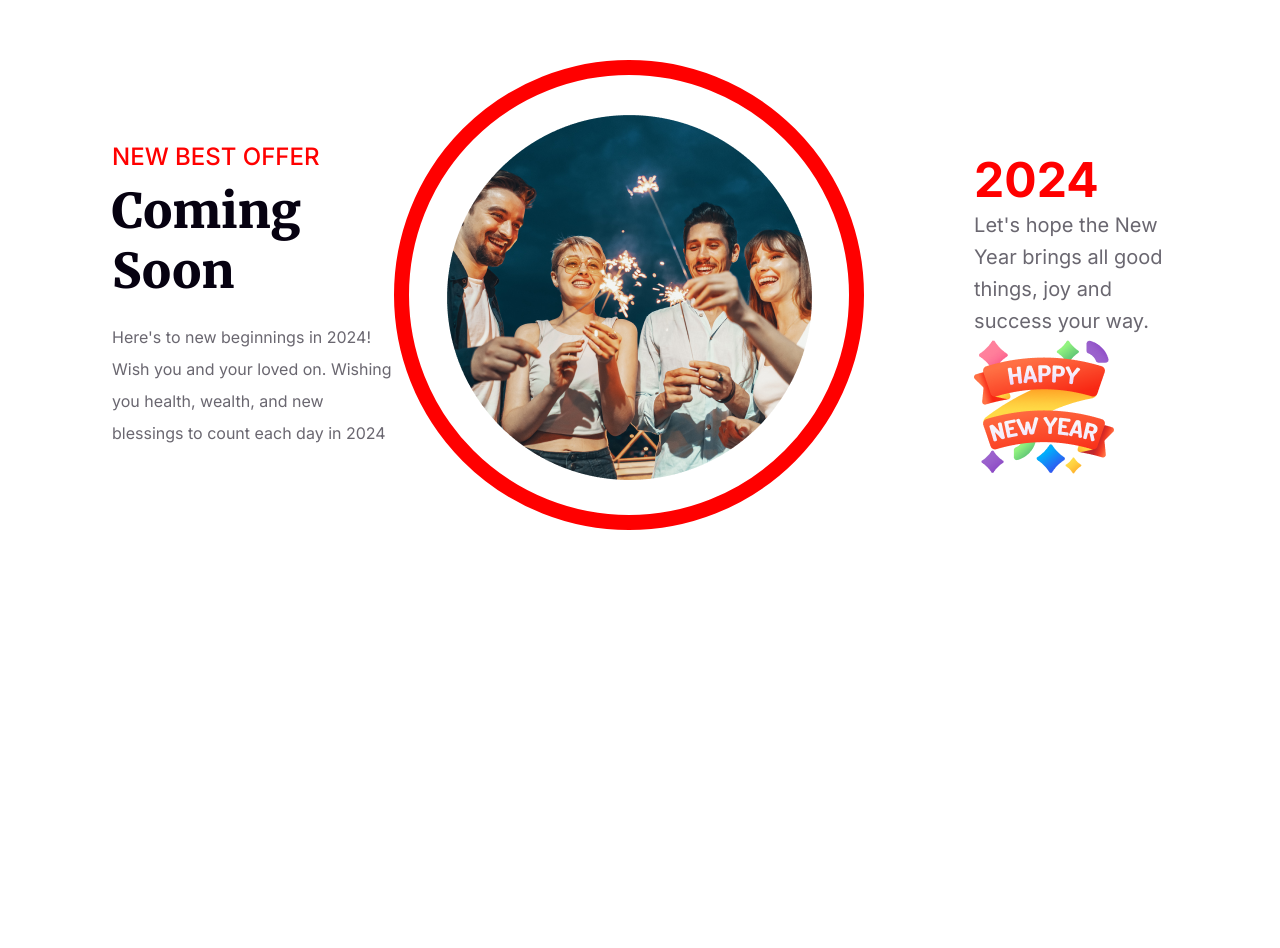
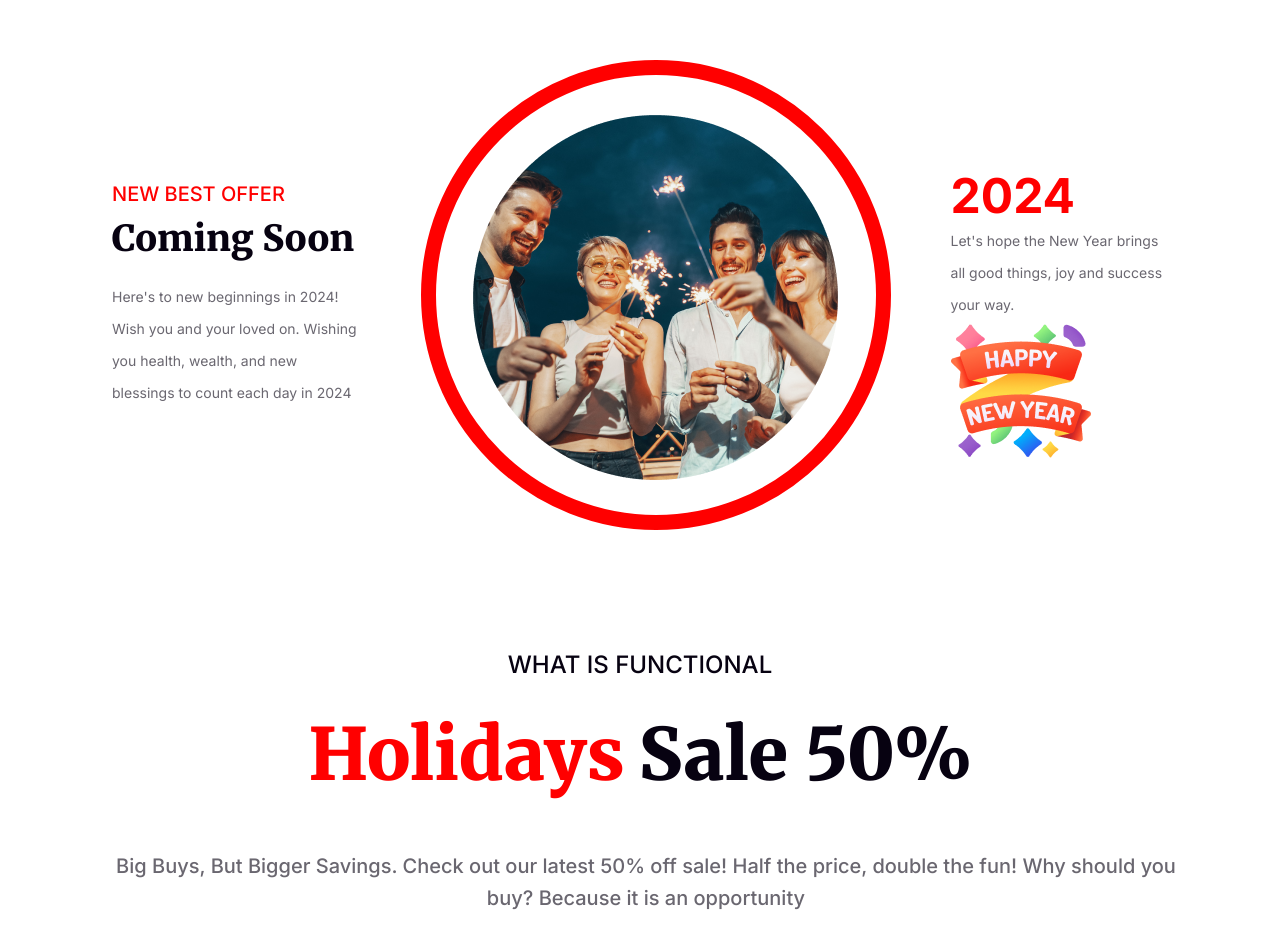
Before and after one commit to nhwnahid007/new-year, a plain HTML site: page index.html in a window 1280 px wide. Shown: the part 2880-3828 px from the top of the page. Before the commit the page ends 3530 px from the top, so only its background shows below. Drawn offline with Linux system fonts and the light colour scheme.

Commit message:
Added holiday sell heading

```diff
--- a/index.html
+++ b/index.html
@@ -89,6 +89,15 @@
             </div>
           </div>
         </section>
+        <section>
+          <div class="container">
+            <div class="holiday-sell">
+              <h4 class="hs">WHAT IS FUNCTIONAL</h4>
+              <div class="hs-title"><span class="h-pink">Holidays</span>  <span class="hs-black">Sale 50%</span></div>
+              <p class="hs-p">Big Buys, But Bigger Savings. Check out our latest 50% off sale! Half the price, double the fun! Why should you buy? Because it is an opportunity</p>
+            </div>
+          </div>
+        </section>
     </main>
 
   </body>
--- a/styles/style.css
+++ b/styles/style.css
@@ -218,7 +218,7 @@
   color: #f00;
   /* text-align: center; */
   font-family: Inter;
-  font-size: 24px;
+  font-size: 20px;
   font-style: normal;
   font-weight: 500;
   line-height: normal;
@@ -227,7 +227,7 @@
 .cs {
   color: #070211;
   font-family: Merriweather;
-  font-size: 48px;
+  font-size: 36px;
   font-style: normal;
   font-weight: 900;
   line-height: normal;
@@ -238,7 +238,7 @@
 .cs-paragraph {
   color: rgba(7, 2, 17, 0.6);
   font-family: Inter;
-  font-size: 16px;
+  font-size: 14px;
   font-style: normal;
   font-weight: 400;
   line-height: 32px; /* 160% */
@@ -252,10 +252,10 @@
   width: 440px;
   height: 440px;
   flex-shrink: 0;
+  margin-left: 60px;
 }
 
 .round-border img {
-  margin-top: ;
   width: 364.844px;
   height: 364.844px;
   flex-shrink: 0;
@@ -276,20 +276,71 @@
 .year-p {
   color: rgba(7, 2, 17, 0.6);
   font-family: Inter;
-  font-size: 20px;
+  font-size: 14px;
   font-style: normal;
   font-weight: 400;
   line-height: 32px; /* 160% */
-  max-width: 275px;
+  max-width: 350px;
 }
 
-.offers{
+.offers {
   display: flex;
+  align-items: center;
   justify-content: space-between;
-  align-items: center;
 }
 
-.hny{
+.hny {
   padding-top: 40px;
-  padding-left: 110px;
+  padding-left: 60px;
+  max-width: 300px;
 }
+
+/* holiday sell */
+
+.hs {
+  color: #070211;
+  font-family: Inter;
+  font-size: 24px;
+  font-style: normal;
+  font-weight: 500;
+  line-height: normal;
+}
+
+.h-pink {
+  color: #f00;
+  text-align: center;
+  font-family: Merriweather;
+  font-size: 72px;
+  font-style: normal;
+  font-weight: 900;
+  line-height: normal;
+}
+
+.hs-black {
+  color: #070211;
+  font-family: Merriweather;
+  font-size: 72px;
+  font-style: normal;
+  font-weight: 900;
+  line-height: normal;
+  padding-left: 10px;
+}
+
+.hs-p {
+  width: 1068px;
+  color: rgba(7, 2, 17, 0.6);
+  text-align: center;
+  font-family: Inter;
+  font-size: 20px;
+  font-style: normal;
+  font-weight: 500;
+  line-height: 32px; /* 160% */
+  padding-top: 50px;
+}
+.hs-title{
+  padding-top: 30px;
+}
+.holiday-sell {
+  text-align: center;
+
+}
```
